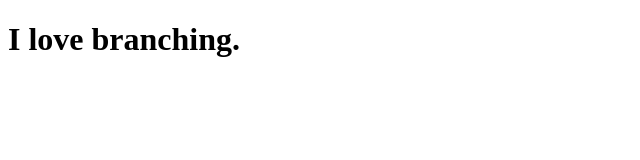
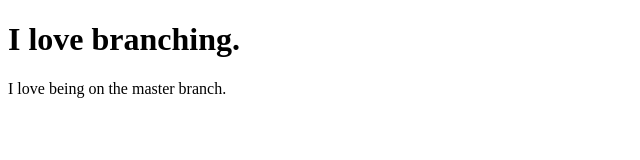
Before and after one commit to Nepios/i-love-gh-pages, a plain HTML site: page index.html in a window 1280 px wide. Shown: the whole page, without its empty margins (0-640 px from the left). Drawn offline with Linux system fonts and the light colour scheme.

Commit message:
adding commit on master branch

```diff
--- a/index.html
+++ b/index.html
@@ -5,5 +5,6 @@
 </head>
 <body>
 	<h1>I love branching.</h1>
+	<p>I love being on the master branch.</p>
 </body>
 </html>
```
